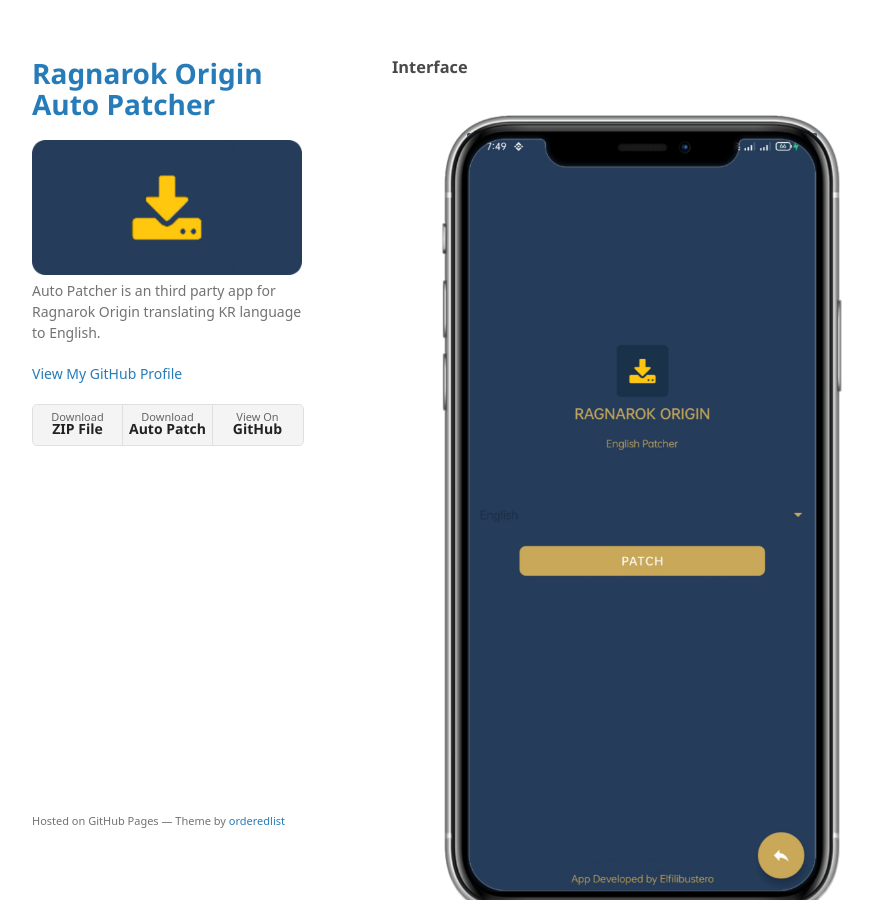
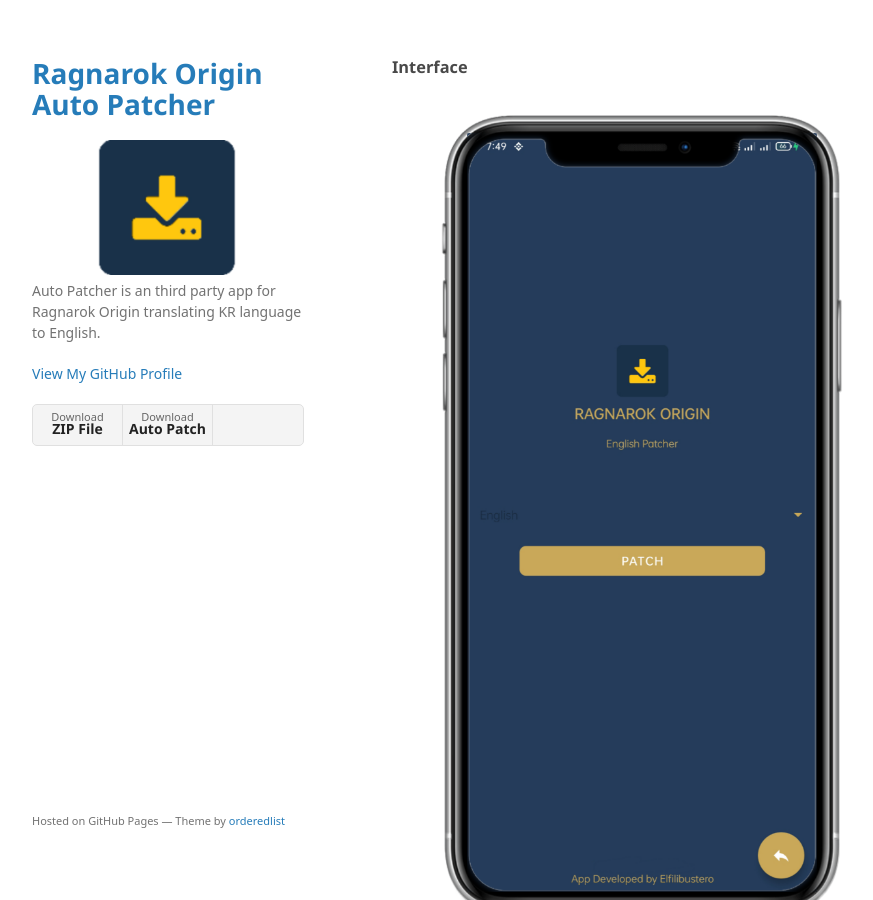
Before and after one commit to RO-ENPatcher/RO-ENPatcher.github.io, a Jekyll site: the page built from index.md, in a window 1280 px wide and 900 px high. Shown: the whole window, without its empty margins (178-1051 px from the left). Built offline with Jekyll 4.4.1, drawn with Linux system fonts in a browser that asks for light colours; some web fonts are replaced; our own code applies the rules of GitHub Pages for plain Markdown files.

Commit message:
Update default.html

```diff
--- a/_layouts/default.html
+++ b/_layouts/default.html
@@ -18,7 +18,7 @@
         <h1><a href="{{ "Ragnarok Origin Auto Patcher" }}">{{ site.title | default: site.github.repository_name }}</a></h1>
 
         {% if site.logo %}
-          <img src="{{"https://github.com/RO-ENPatcher/RO-ENPatcher.github.io/raw/main/assets/images/thumbnail_logo.jpg"}}" alt="Logo" />
+          <img src="{{"https://github.com/RO-ENPatcher/RO-ENPatcher.github.io/raw/main/assets/images/thumbnail_logo.png"}}" alt="Logo" />
         {% endif %}
 
         <p>{{ site.description | default: site.github.project_tagline }}</p>
@@ -35,7 +35,6 @@
         <ul class="downloads">
           <li><a href="{{ "https://github.com/RO-ENPatcher/file/raw/main/HotUpdate.zip" }}">Download <strong>ZIP File</strong></a></li>
           <li><a href="{{ "https://github.com/RO-ENPatcher/file/releases/download/roo-en-patcher/Ragnarok.Origin.-.EN_1.0.8.apk" }}">Download <strong>Auto Patch</strong></a></li>
-          <li><a href="{{ site.github.repository_url }}">View On <strong>GitHub</strong></a></li>
         </ul>
         {% endif %}
       </header>
```
